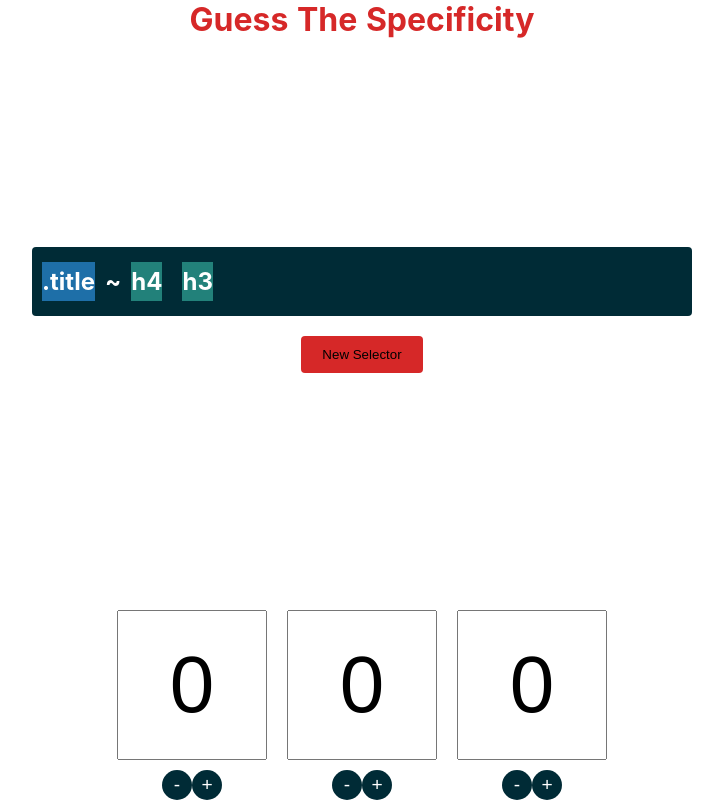
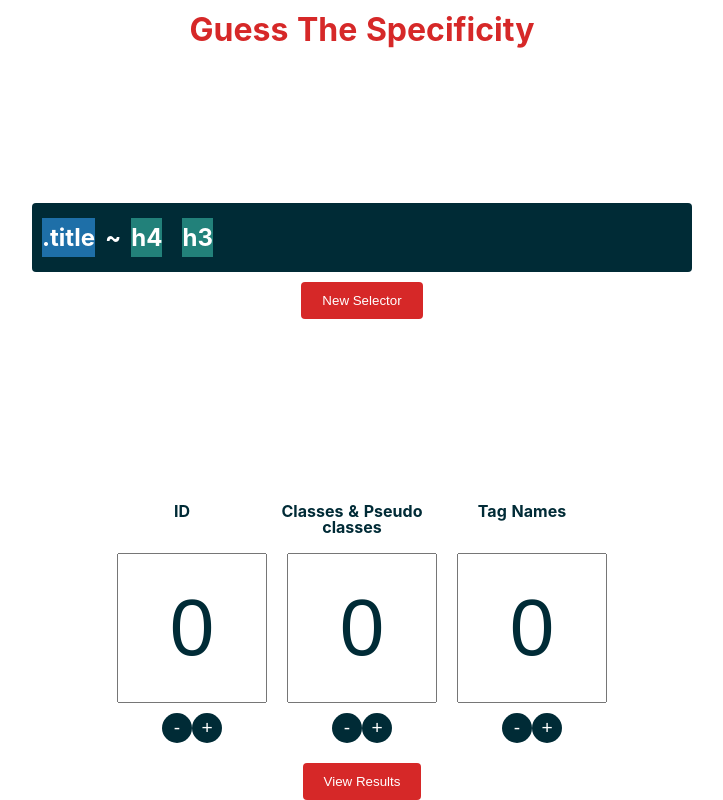
Before and after one commit to Abdulqudus001/guess-the-specificity, a Nuxt app: page / in a window 1280 px wide. Shown: the whole page, without its empty margins (278-1001 px from the left). Built offline with nearby package versions, Linux system fonts and the light colour scheme.

Commit message:
Completed phase 1

```diff
--- a/components/NewSelector.vue
+++ b/components/NewSelector.vue
@@ -21,6 +21,7 @@ export default {
     generateNewSelector() {
       const selectorObj = this.generateSelectorObj(3);
       const selectors = this.createSelector(selectorObj);
+      this.$emit('new');
       this.addSelectorToPage(selectors);
     },
     addSelectorToPage(selectors) {
@@ -151,9 +152,11 @@ export default {
 
 button {
   border: 1px solid transparent;
+  cursor: pointer;
+  color: #fff;
   background-color: #D62828;
   padding: 10px 20px;
-  margin: 20px;
+  margin: 10px 0 20px;
   border-radius: 4px;
   outline: none;
   &:focus {
--- a/pages/index.vue
+++ b/pages/index.vue
@@ -1,9 +1,16 @@
 <template>
   <div class="container">
     <h1>Guess The Specificity</h1>
-    <new-selector @specificity="saveSpecificity" />
+    <new-selector @specificity="saveSpecificity" @new="reset" />
+    <h3 v-if="correct" class="correct">
+      Awesome, you rock 👍
+    </h3>
+    <h3 v-if="wrong">
+      oops😔...Try again
+    </h3>
     <div class="specs">
       <div class="spec">
+        <h2>ID</h2>
         <input type="text" readonly v-model="id">
         <div class="spec__control">
           <button @click="decrement($event, 'id')">-</button>
@@ -11,6 +18,7 @@
         </div>
       </div>
       <div class="spec">
+        <h2>Classes & Pseudo classes</h2>
         <input type="text" readonly v-model="className">
         <div class="spec__control">
           <button @click="decrement($event, 'className')">-</button>
@@ -18,6 +26,7 @@
         </div>
       </div>
       <div class="spec">
+        <h2>Tag Names</h2>
         <input type="text" readonly v-model="tag">
         <div class="spec__control">
           <button @click="decrement($event, 'tag')">-</button>
@@ -25,6 +34,7 @@
         </div>
       </div>
     </div>
+    <button v-show="hideButton === false" @click="showResults">View Results</button>
   </div>
 </template>
 
@@ -35,12 +45,11 @@ export default {
     className: 0,
     tag: 0,
     specificity: null,
+    correct: null,
+    wrong: null,
+    wrongCount: 0,
+    hideButton: false,
   }),
-  watch: {
-    specificity(val) {
-      console.log(val);
-    },
-  },
   methods: {
     decrement(e, key) {
       if (this[key] < 1) {
@@ -52,11 +61,38 @@ export default {
     saveSpecificity(e) {
       this.specificity = e;
     },
+    showResults() {
+      this.wrong = false;
+      this.correct = false;
+      const userResult = [0, this.id, this.className, this.tag].join();
+      const { specificity } = this.specificity[0];
+      if (userResult === specificity) {
+        this.hideButton = true;
+        this.correct = true;
+        this.wrongCount = 0;
+      } else {
+        this.wrong = true;
+        this.wrongCount += 1;
+      }
+    },
+    reset() {
+      this.id = 0;
+      this.className = 0;
+      this.tag = 0;
+      this.correct = null;
+      this.wrong = null;
+      this.wrongCount = 0;
+      this.hideButton = false;
+    },
   },
 };
 </script>
 
 <style lang="scss" scoped>
+h1 {
+  margin: 10px 0;
+}
+
 .container {
   color: #D62828;
   width: 700px;
@@ -102,9 +138,18 @@ export default {
 
 .specs {
   display: flex;
+  margin: 20px 0;
 }
 
 .spec {
+  h2 {
+    height: 40px;
+    font-size: 1rem;
+    max-width: 150px;
+    line-height: 1;
+    color: #002B36;
+  }
+
   button {
     width: 30px;
     height: 30px;
@@ -120,12 +165,14 @@ export default {
       border: 1px solid rgba($color: #000000, $alpha: 0.5);
     }
   }
+
   input {
     font-size: 80px;
     text-align: center;
     margin: 10px;
     width: 150px;
     height: 150px;
+    color: #002B36;
     @media screen and (max-width: 600px) {
       width: 80px;
       height: 80px;
@@ -133,4 +180,21 @@ export default {
     }
   }
 }
+
+.specs + button {
+  border: 1px solid transparent;
+  cursor: pointer;
+  color: #fff;
+  background-color: #D62828;
+  padding: 10px 20px;
+  border-radius: 4px;
+  outline: none;
+  &:focus {
+    border: 1px solid rgba(0, 0, 0, 0.5);
+  }
+}
+
+.correct {
+  color: green;
+}
 </style>
```
